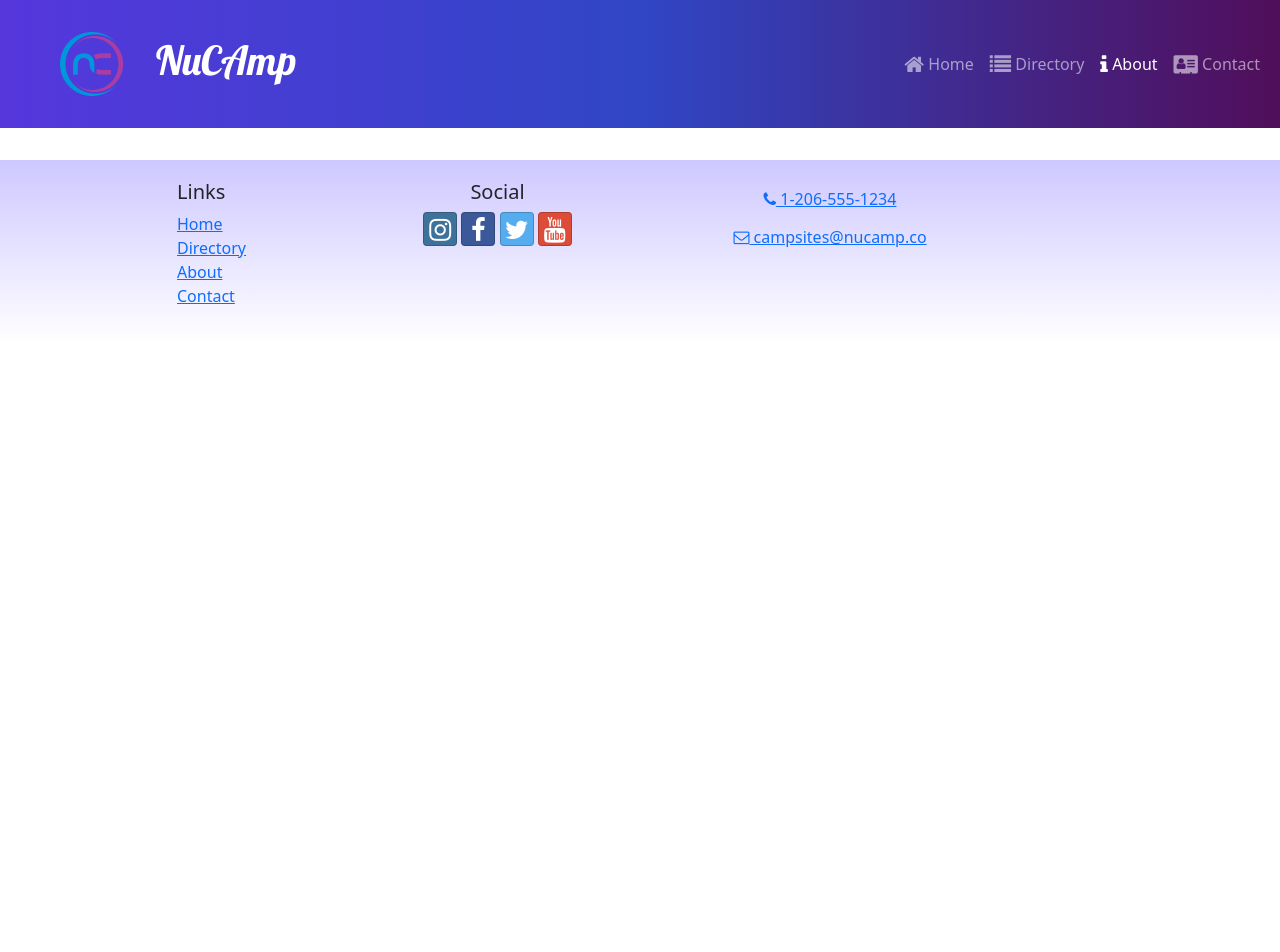
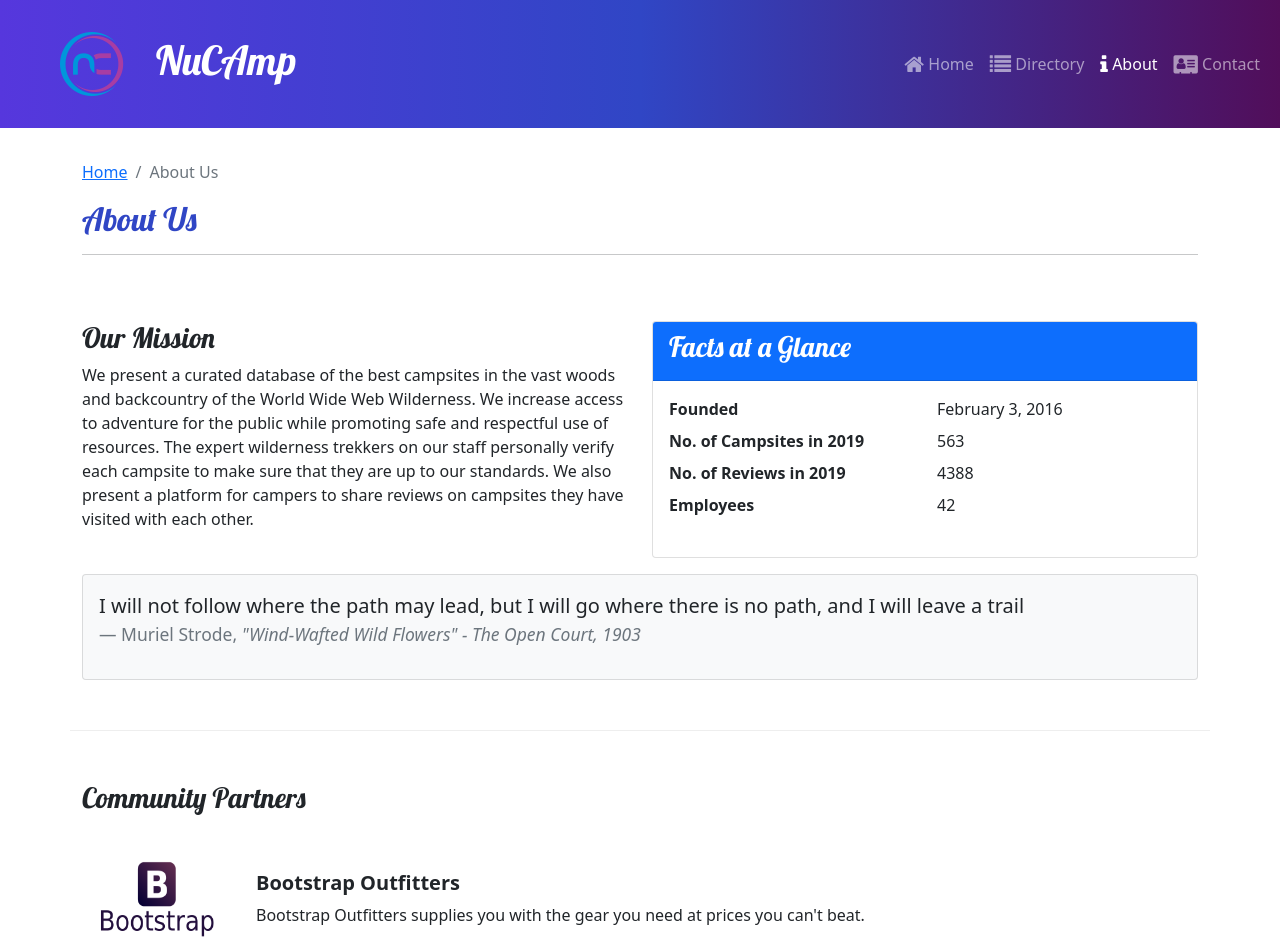
Before and after one commit to stateofminddesignz/nc-campsite, a React (Create React App) app: page /about in a window 1280 px wide. Shown: the top 952 px of the page. Before the commit the page ends 800 px from the top, so only its background shows below. Built offline with nearby package versions, Linux system fonts and the light colour scheme.

Commit message:
PartnersList workshop complete

```diff
--- a/src/App.js
+++ b/src/App.js
@@ -2,6 +2,7 @@
 import ContactPage from './pages/ContactPage';
 import HomePage from './pages/HomePage'
 import Header from "./components/Header";
+import AboutPage from './pages/AboutPage';
 import Footer from "./components/Footer";
 import CampsitesDirectoryPage from './pages/CampsitesDirectoryPage';
 import CampsiteDetailPage from './pages/CampsiteDetailPage';
@@ -16,10 +17,11 @@
                <Route path='/' element={<HomePage/>} />
                <Route path='contact' element={<ContactPage/>} />
                <Route path='directory' element={<CampsitesDirectoryPage/>} />
-               <Route
-                     path='directory/:campsiteId'
-                     element={<CampsiteDetailPage/>}
-                />
+               <Route path='directory/:campsiteId'  element={<CampsiteDetailPage/>} />
+               <Route path='about' element={<AboutPage />} />
+
+
+
             </Routes>
             <Footer />
     </div>
--- /dev/null
+++ b/src/components/SubHeader.js
@@ -0,0 +1,27 @@
+import { Col, Row, Breadcrumb, BreadcrumbItem } from "reactstrap";
+import { Link } from "react-router-dom";
+
+const SubHeader = ({ current, detail }) => {
+  return (
+    <Row>
+      <Col>
+        <Breadcrumb>
+          <BreadcrumbItem>
+            <Link to="/">Home</Link>
+          </BreadcrumbItem>
+          {detail && (
+            <BreadcrumbItem>
+              <Link to="/directory">Directory</Link>
+            </BreadcrumbItem>
+          )}
+
+          <BreadcrumbItem active>{current}</BreadcrumbItem>
+        </Breadcrumb>
+        <h2>{current}</h2>
+        <hr />
+      </Col>
+    </Row>
+  );
+};
+
+export default SubHeader;
--- a/src/features/display/DisplayList.js
+++ b/src/features/display/DisplayList.js
@@ -2,10 +2,11 @@
 import DisplayCard from './DisplayCard';
 import { selectFeaturedCampsite } from '../campsites/campsitesSlice';
 import {selectFeaturedPromotion} from '../promotions/PromotionsSlice';
+import { selectFeaturedPartner } from '../partners/partnersSlice';
 
 const DisplayList = () => {
 
-   const items = [selectFeaturedCampsite(), selectFeaturedPromotion()]
+   const items = [selectFeaturedCampsite(), selectFeaturedPromotion() , selectFeaturedPartner() ]
 
 
    return(
--- /dev/null
+++ b/src/features/partners/Partner.js
@@ -0,0 +1,19 @@
+
+
+const Partner = ({partner}) => {
+    if (partner) {
+         const {image, name, description} = partner;
+         return (
+             <>
+                 <img src={image} alt={name} style={{width:'150px'}}/>
+                 <div className="m-4">
+                     <h5 className="fw-bold">{name}</h5>
+                     {description}
+                 </div>
+             </>
+         );
+    }
+    return null;
+};
+
+export default Partner;
--- /dev/null
+++ b/src/features/partners/PartnersList.js
@@ -0,0 +1,30 @@
+import {Col} from 'reactstrap';
+import Partner from '../partners/Partner';
+import {selectAllPartners} from './partnersSlice';
+
+
+const PartnersList = () => {
+
+    const partners = selectAllPartners();
+    return(
+
+        <Col className='mt-4'>
+            {partners.map((partner) => {
+
+                return(
+
+                    <div className='d-flex mb-5' key={partner.id}>
+                        <Partner partner={partner} />
+                    </div>
+                )
+
+            })}
+
+
+        </Col>
+    )
+
+
+}
+
+export default PartnersList;
--- /dev/null
+++ b/src/features/partners/partnersSlice.js
@@ -0,0 +1,10 @@
+import {PARTNERS} from '../../app/shared/PARTNERS';
+
+
+export const selectAllPartners = () => {
+
+    return PARTNERS;
+}
+export const selectFeaturedPartner = () => {
+    return PARTNERS.find((partner) => partner.featured);
+};
--- a/src/pages/AboutPage.js
+++ b/src/pages/AboutPage.js
@@ -1,5 +1,7 @@
 import { Col, Row, Container, Card, CardBody, CardHeader } from 'reactstrap';
-// start o task 2 after sub header
+import SubHeader from '../components/SubHeader';
+import PartnersList from '../features/partners/PartnersList';
+
 
 
 const AboutPage = () => {
@@ -7,6 +9,7 @@
     return (
 
         <Container>
+            <SubHeader current='About Us'/>
             <Row className='row-content' >
                 <Col sm='6'>
                     <h3>Our Mission</h3>
@@ -70,6 +73,7 @@
                     <h3>Community Partners</h3>
 
                 </Col>
+                <PartnersList/>
 
             </Row>
         </Container>
--- a/src/pages/CampsiteDetailPage.js
+++ b/src/pages/CampsiteDetailPage.js
@@ -3,6 +3,7 @@
 import {selectCampsiteById} from '../features/campsites/campsitesSlice';
 import CampsiteDetail from '../features//campsites/CampsiteDetail';
 import CommentsList from '../features/comments/CommentsList';
+import SubHeader from '../components/SubHeader';
 
 
 const CampsiteDetailPage = () => {
@@ -12,6 +13,7 @@
 
     return(
           <Container>
+            <SubHeader current={campsite.name} detail={true} />
             <Row>
                 <CampsiteDetail campsite = {campsite} />
                 <CommentsList campsiteId={campsiteId} />
--- a/src/pages/CampsitesDirectoryPage.js
+++ b/src/pages/CampsitesDirectoryPage.js
@@ -1,6 +1,7 @@
 import { Container } from "reactstrap";
 
 import CampsitesList from "../features/campsites/CampsitesList";
+import SubHeader from '../components/SubHeader';
 
 
 
@@ -9,6 +10,7 @@
      return (
 
         <Container>
+            <SubHeader current='Directory' />
             <CampsitesList  />
 
         </Container>
--- a/src/pages/HomePage.js
+++ b/src/pages/HomePage.js
@@ -1,5 +1,6 @@
 import {Container} from 'reactstrap';
 import DisplayList from '../features/display/DisplayList';
+import SubHeader from '../components/SubHeader';
 
 
 
@@ -7,6 +8,7 @@
 
     return(
          <Container>
+            <SubHeader current='Home'/>
             <DisplayList/>
 
          </Container>
```
